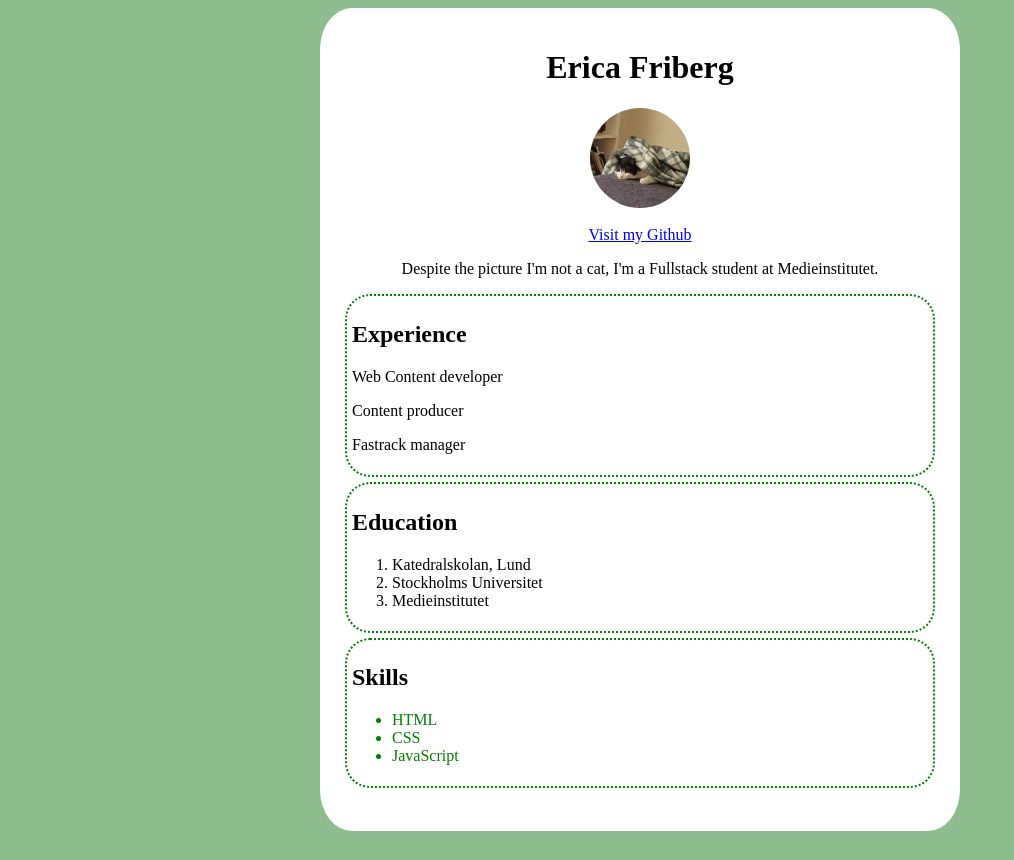
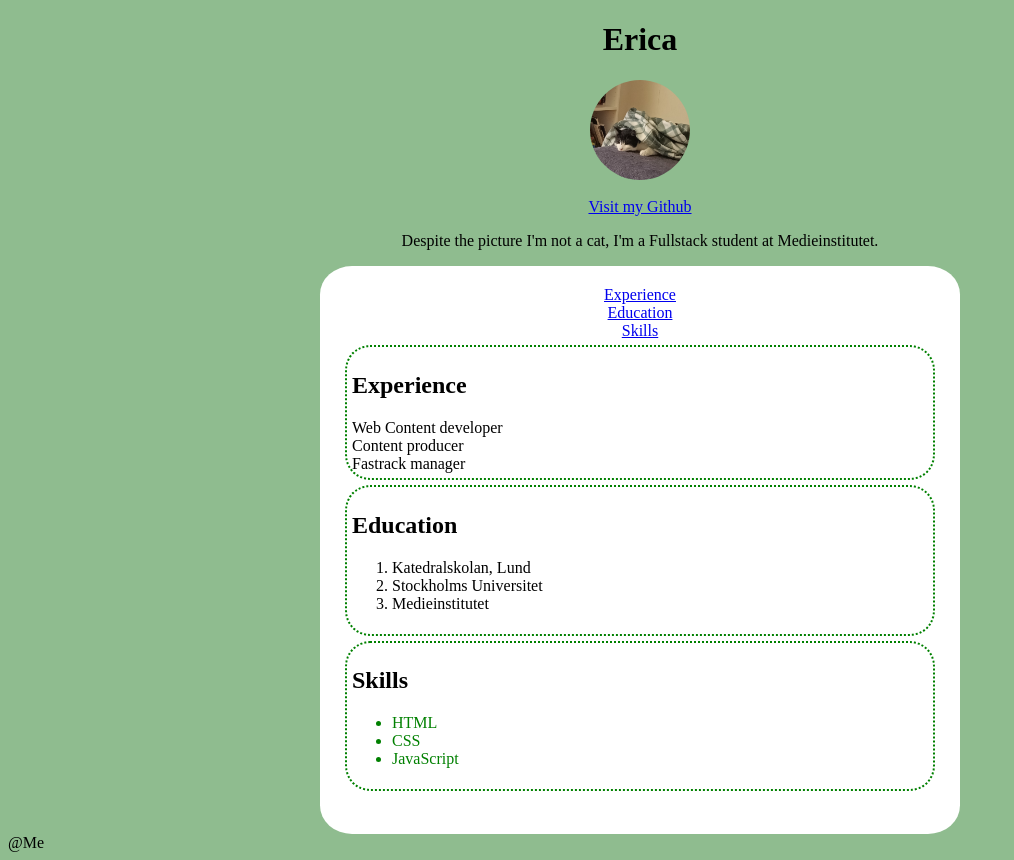
Before and after one commit to erica-f/my-profile, a plain HTML site: page index.html in a window 1280 px wide. Shown: the whole page, without its empty margins (0-1014 px from the left). Before the commit the page ends 839 px from the top, so only its background shows below. Drawn offline with Linux system fonts and the light colour scheme.

Commit message:
semantic layout added

```diff
--- a/css/style.css
+++ b/css/style.css
@@ -15,7 +15,7 @@ img {
 #intro {
     text-align:center;
 }
-#profile-page {
+main {
 width: 600px;
 margin:auto;
 background-color: white;
--- a/index.html
+++ b/index.html
@@ -7,31 +7,37 @@
     <title>My profile</title>
     </head>
     <body>
-    <div id="profile-page">
-
-            <h1>
-    Erica Friberg
-    </h1>
+    <header>
+    <h1>Erica</h1>
 
     <img src="img/profile.jpg" class="profile-image"/><br>
     <a href="https://github.com/erica-f" target="_blank">Visit my Github</a>
     <p id="intro">
     Despite the picture I'm not a cat, I'm a Fullstack student at Medieinstitutet.
+    </p>
+     </header>
+    <main>
 
-    </p>
-    <div class="cv-section" id="sectionOne">
+
+     <nav>
+        <a href="#sectionOne">Experience</a>
+        <a href="#sectionTwo">Education</a>
+        <a href="#sectionThree">Skills</a>
+
+     </nav>
+    <section class="cv-section" id="sectionOne">
     <h2>Experience</h2>
-    <p>
+    <article>
     Web Content developer
-    </p>
-    <p>
+    </article>
+    <article>
     Content producer
-    </p>
-    <p>
+    </article>
+    <article>
     Fastrack manager
-    </p>
-    </div>
-    <div class="cv-section" id="sectionTwo">
+    </article>
+    </section>
+    <section class="cv-section" id="sectionTwo">
     <h2>Education</h2>
     <ol>
     <li>Katedralskolan, Lund</li>
@@ -42,8 +48,8 @@
         Medieinstitutet
     </li>
     </ol>
-    </div>
-    <div class="cv-section" id="sectionThree">
+    </section>
+    <section class="cv-section" id="sectionThree">
     <h2>Skills</h2>
     <ul>
     <li>HTML</li>
@@ -54,9 +60,11 @@
         JavaScript
     </li>
     </ul>
-    </div>
+    </section>
     <br>
-
-    </div>
+</main>
+<footer>
+    @Me
+</footer>
     </body>
     </html>
```
